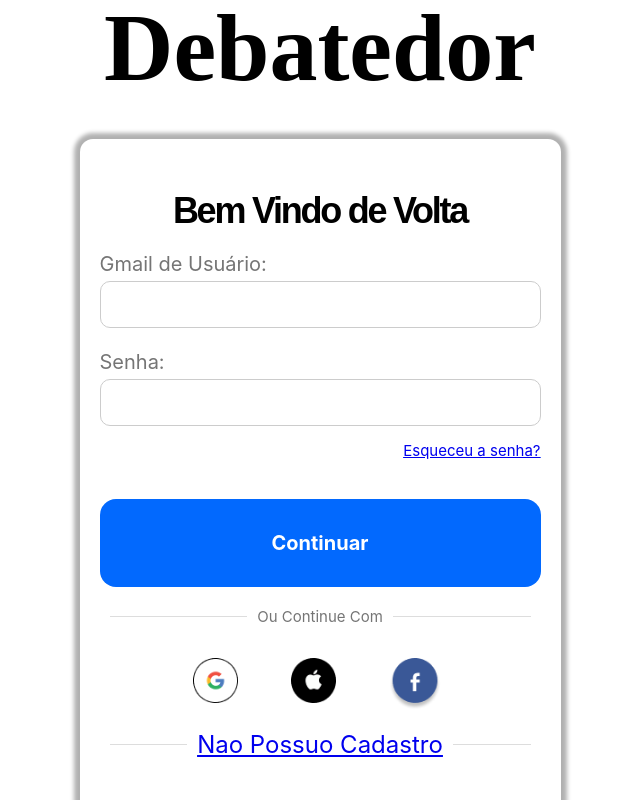
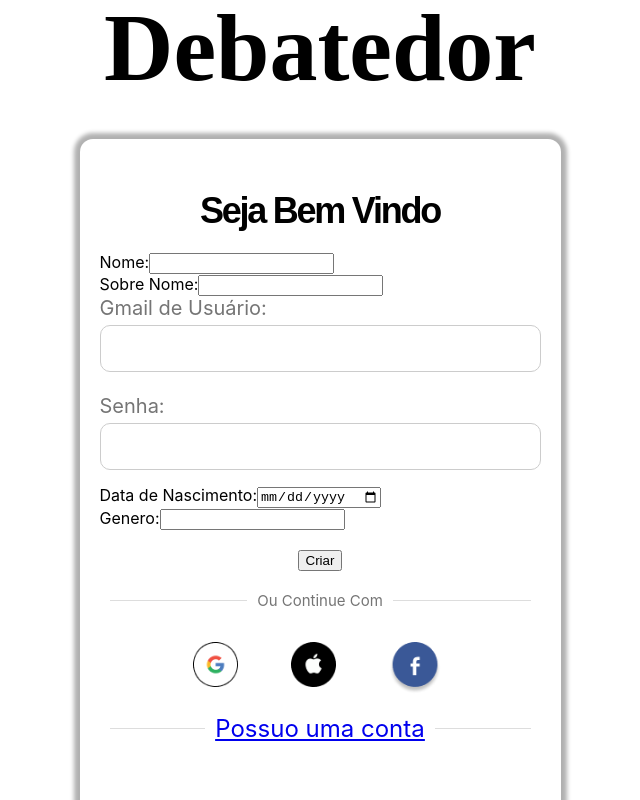
Before and after one commit to debatedor/debatedor-frontend, a React (Create React App) app: page / in a window 1280 px wide. Shown: the top 800 px of the page, without its empty margins (320-960 px from the left). Built offline with nearby package versions, Linux system fonts and the light colour scheme.

Commit message:
Update FormularioRegistro.js com outros campos

```diff
--- a/src/components/FormularioRegistro.js
+++ b/src/components/FormularioRegistro.js
@@ -30,6 +30,28 @@ function FormularioRegistro() {
         }))
     };
 
+    const validarDataNascimento = () => {
+        var inputDataNascimento = document.getElementById('input_dataNascimento');
+        var dataSelecionada = new Date(inputDataNascimento.value);
+        var dataAtual = new Date();
+        var dataMinima = new Date(dataAtual.getFullYear() - 18, dataAtual.getMonth(), dataAtual.getDate());
+
+        if (dataSelecionada > dataMinima) {
+            alert("Você precisa ter pelo menos 18 anos para prosseguir.");
+            inputDataNascimento.value = '';
+        } else {
+            // Cria um evento simulado com os valores necessários para handleChangeValues
+            var event = {
+                target: {
+                    name: inputDataNascimento.id,
+                    value: inputDataNascimento.value
+                }
+            };
+            // Chama a função handleChangeValues com o evento simulado
+            handleChangeValues(event);
+        }
+    };
+
 
 
     return (
@@ -37,8 +59,32 @@ function FormularioRegistro() {
         <div >
             <form onSubmit={handleSubmit} className="login-form" id="formulario_geral">
                 <div id="Formulario">
-                    <h2 id="Formulario_titulo">Bem Vindo de Volta</h2>
+                    <h2 id="Formulario_titulo">Seja  Bem Vindo</h2>
                     <div id="meio_questionario">
+                        <div class="div_dupla">
+                            <div>
+                                <label htmlFor="input_nome" id="nome_texto">Nome:</label>
+                                <input
+                                    type="text"
+                                    className="form-control"
+                                    id="input_nome"
+                                    name="input_nome"
+                                    onChange={handleChangeValues}
+                                    required
+                                />
+                            </div>
+                            <div>
+                                <label htmlFor="input_sobreNome" id="sobreNome_texto">Sobre Nome:</label>
+                                <input
+                                    type="text"
+                                    className="form-control"
+                                    id="input_sobreNome"
+                                    name="input_sobreNome"
+                                    onChange={handleChangeValues}
+                                    required
+                                />
+                            </div>
+                        </div>
                         <div id="div_gmail">
                             <label htmlFor="input_gmail" id="gmail_texto">Gmail de Usuário:</label>
                             <input
@@ -60,10 +106,33 @@ function FormularioRegistro() {
                                 onChange={handleChangeValues}
                                 required
                             />
-                            <p id="esqueceu_senha"><a href="url">Esqueceu a senha?</a></p>
+                        </div>
+                        <div class="div_dupla">
+                            <div>
+                                <label htmlFor="input_dataNascimento" id="dataNascimento_texto">Data de Nascimento:</label>
+                                <input
+                                    type="date"
+                                    className="form-control"
+                                    id="input_dataNascimento"
+                                    name="input_dataNascimento"
+                                    onChange={validarDataNascimento}
+                                    required
+                                />
+                            </div>
+                            <div>
+                                <label htmlFor="input_genero" id="genero_texto">Genero:</label>
+                                <input
+                                    type="text"
+                                    className="form-control"
+                                    id="input_genero"
+                                    name="input_genero"
+                                    onChange={handleChangeValues}
+                                    required
+                                />
+                            </div>
                         </div>
                     </div>
-                    <button type="submit" id="butao_enviar">Continuar</button>
+                    <button type="submit" id="butao_criar">Criar</button>
                     <div id="continue">
                         <hr className="line" /><p>Ou Continue Com</p><hr className="line" />
                     </div>
@@ -79,7 +148,7 @@ function FormularioRegistro() {
                         </a>
                     </div>
                     <div id="cadastro">
-                        <hr className="line" /><a href="cada"><p>Nao Possuo Cadastro</p></a><hr className="line" />
+                        <hr className="line" /><a href="conta"><p>Possuo uma conta</p></a><hr className="line" />
                     </div>
 
                 </div>
```
